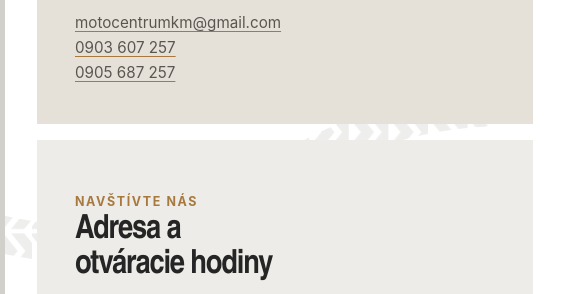
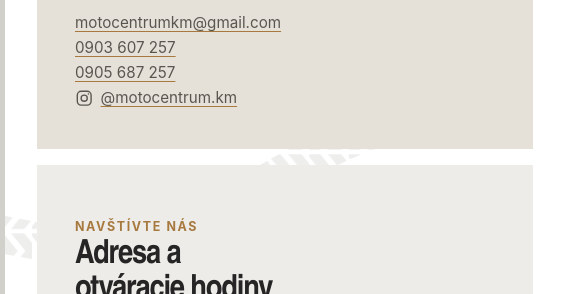
Before and after one commit to vratkobalaz/Motocentrum, a plain HTML site: page about.html in a window 1280 px wide. Shown: the part 340-634 px from the top of the page, 707-1280 px from the left. Drawn offline with Linux system fonts and the light colour scheme.

Commit message:
instagram

```diff
--- a/about.html
+++ b/about.html
@@ -62,6 +62,14 @@
           <a href="mailto:motocentrumkm@gmail.com">motocentrumkm@gmail.com</a>
           <a href="tel:+421903607257">0903 607 257</a>
           <a href="tel:+421905687257">0905 687 257</a>
+          <a class="instagram-link" href="https://www.instagram.com/motocentrum.km/" target="_blank" rel="noopener noreferrer">
+            <svg viewBox="0 0 24 24" aria-hidden="true" focusable="false">
+              <rect x="3" y="3" width="18" height="18" rx="5"></rect>
+              <circle cx="12" cy="12" r="4"></circle>
+              <circle class="instagram-dot" cx="17.5" cy="6.5" r="1"></circle>
+            </svg>
+            <span>@motocentrum.km</span>
+          </a>
         </section>
         <section class="about-contact-card">
           <p class="section-label">Navštívte nás</p>
--- a/styles.css
+++ b/styles.css
@@ -443,6 +443,26 @@ h2 {
   font-size: 0.95rem;
   text-decoration-color: var(--bronze);
   text-underline-offset: 0.2rem;
+}
+
+.about-contact-card .instagram-link {
+  display: inline-flex;
+  align-items: center;
+  gap: 0.45rem;
+}
+
+.instagram-link svg {
+  width: 1.15rem;
+  height: 1.15rem;
+  flex: 0 0 auto;
+  fill: none;
+  stroke: currentColor;
+  stroke-width: 1.8;
+}
+
+.instagram-link .instagram-dot {
+  fill: currentColor;
+  stroke: none;
 }
 
 .about-contact-card > p:not(.section-label) {
```
